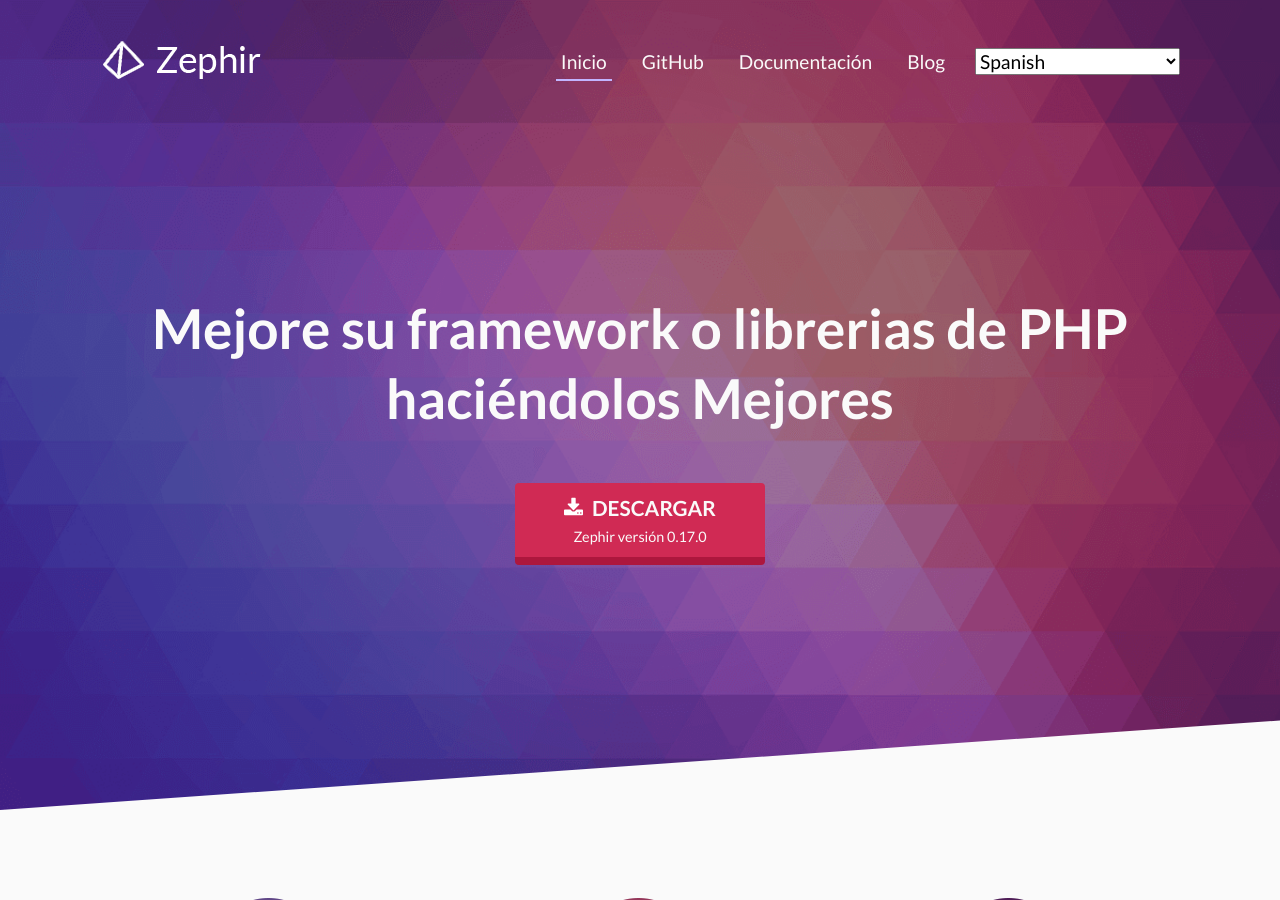
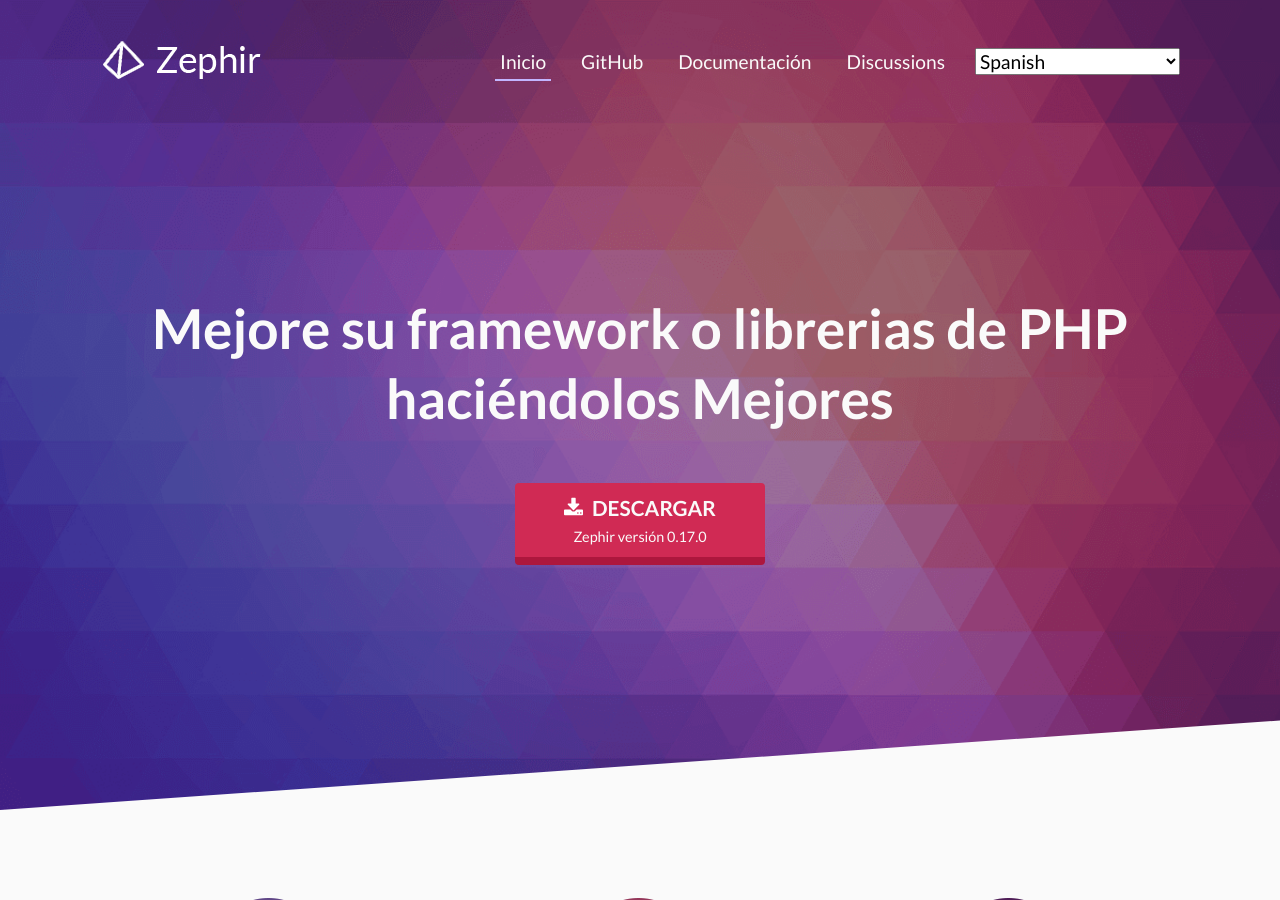
Before and after one commit to zephir-lang/zephir-website, a Jekyll site: the page built from language/es-ES.html, in a window 1280 px wide and 900 px high. Built offline with Jekyll 4.4.1, drawn with Linux system fonts in a browser that asks for light colours.

Commit message:
re-name blog to discussions es (#295)

```diff
--- a/_data/es-ES.json
+++ b/_data/es-ES.json
@@ -4,7 +4,7 @@
   "arrays": "Arrays",
   "author": "Equipo del Lenguaje Zephir",
   "basicSyntax": "Sintaxis básica",
-  "blog": "Blog",
+  "discussions": "Discussions",
   "compilationModel": "Modelo de compilación",
   "compilationModelDescription": "Zephir toma ventaja del ecosistema de extensiones disponible en PHP para permitirte crear tus propias extensiones como librerías compartidas en Linux/OSX y DLLs en Windows.",
   "contactUs": "Contáctanos",
--- a/language/es-ES.html
+++ b/language/es-ES.html
@@ -30,7 +30,7 @@ permalink: /es-ES
                     </li>
                     <li>
                         <a href="https://blog.zephir-lang.com/">
-                            {{ site.data.es-ES.blog }}
+                            {{ site.data.es-ES.discussions }}
                         </a>
                     </li>
                     <li>
@@ -158,7 +158,7 @@ permalink: /es-ES
                     <strong>{{ site.data.es-ES.zephir }}</strong>
                     <a href="https://phalcon.io/{{ page.language }}/team">{{ site.data.es-ES.team }}</a>
                     <a href="mailto:team@phalcon.io">{{ site.data.es-ES.contactUs }}</a>
-                    <a href="https://blog.zephir-lang.com/">{{ site.data.es-ES.blog }}</a>
+                    <a href="https://blog.zephir-lang.com/">{{ site.data.es-ES.discussions }}</a>
                 </div>
             </div>
             <div class="right-content">
```
